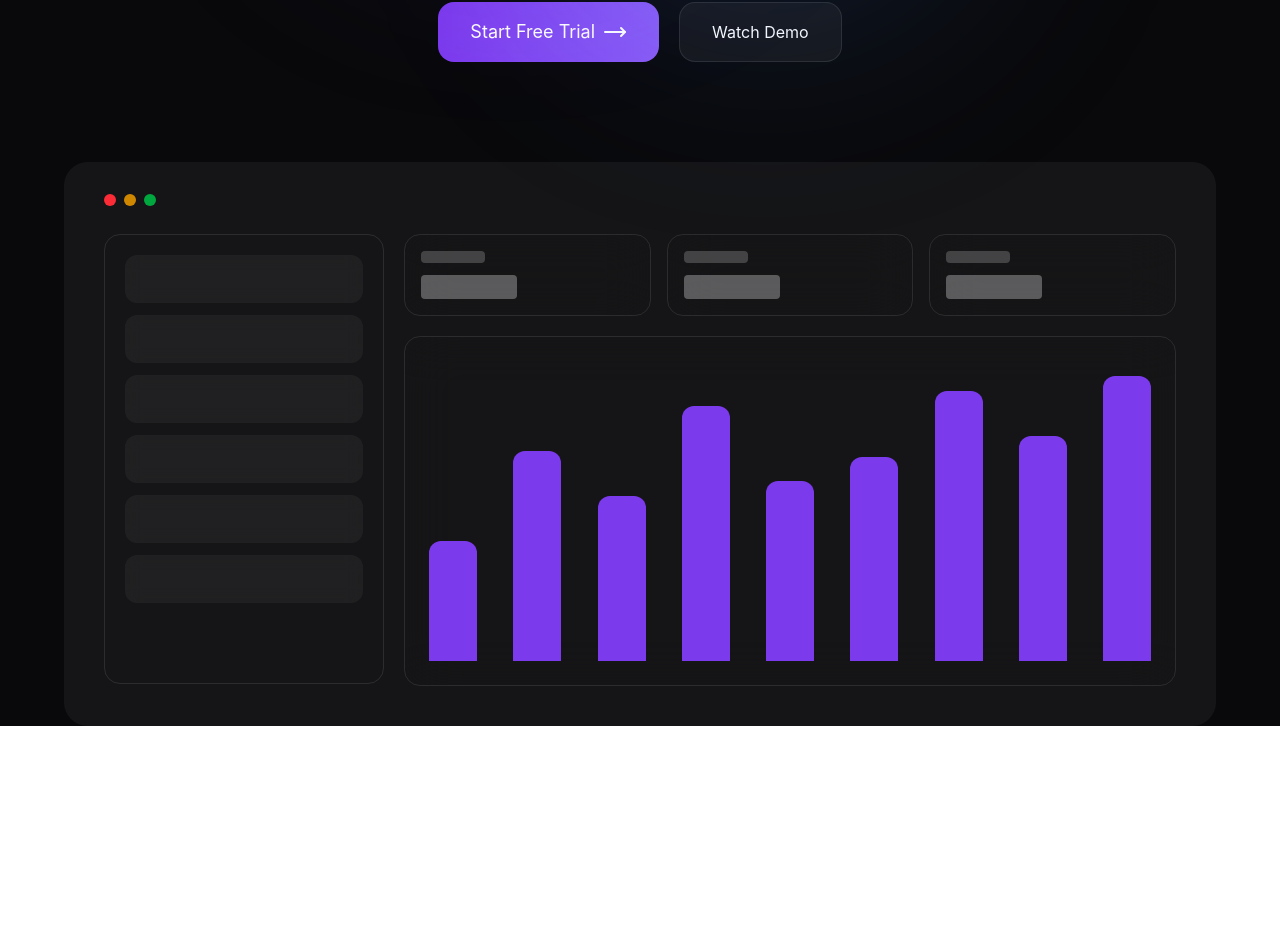
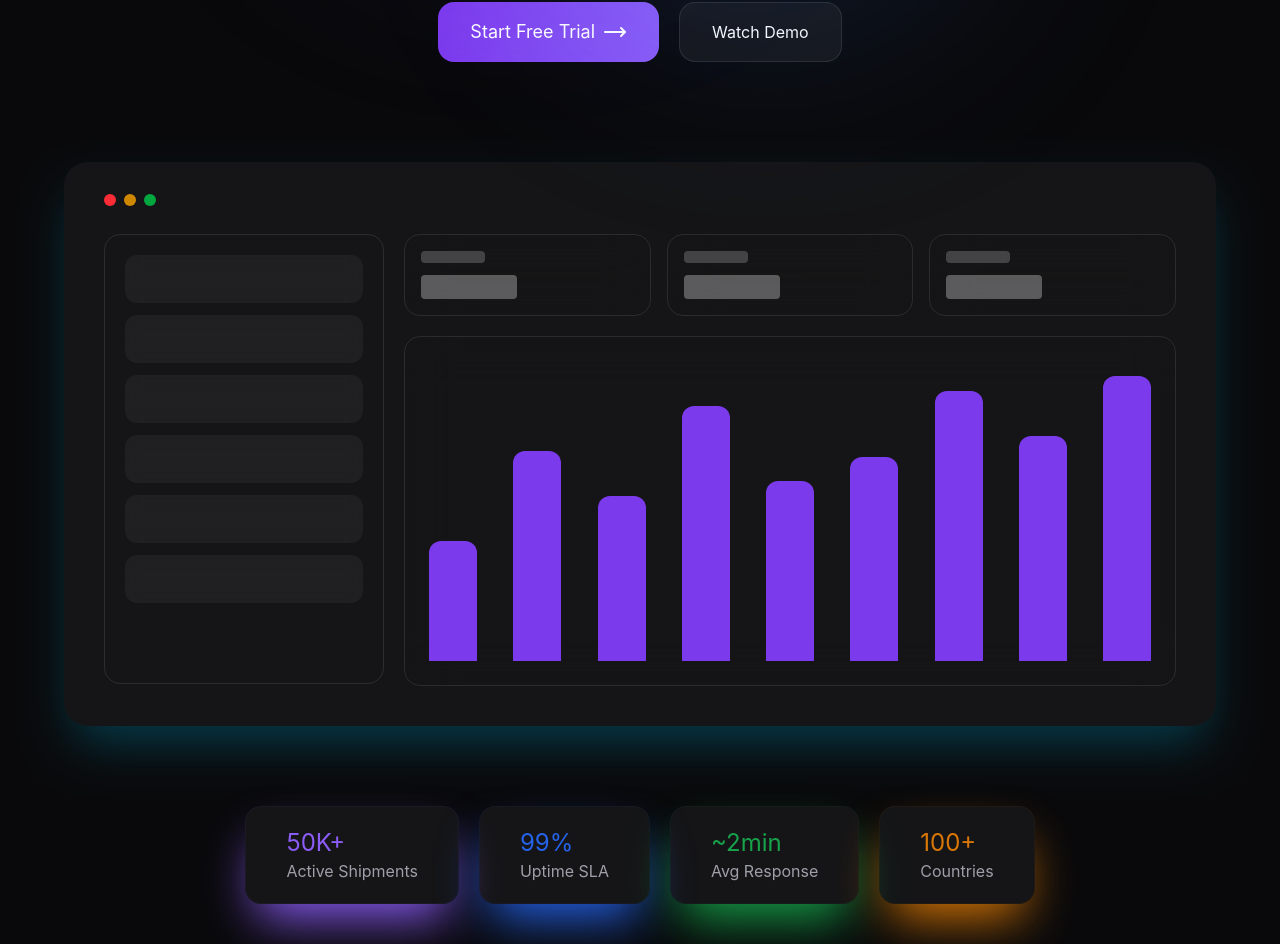
Before and after one commit to vvhh3/CargoDesk, a React (Vite) app in the folder Frontend/: page / in a window 1280 px wide. Shown: the part 533-1477 px from the top of the page. Before the commit the page ends 1259 px from the top, so only its background shows below. Built offline with nearby package versions, Linux system fonts and the light colour scheme.

Commit message:
add card

```diff
--- a/Frontend/src/Pages/Home.tsx
+++ b/Frontend/src/Pages/Home.tsx
@@ -47,8 +47,8 @@ const Home = () => {
                 </div>
 
                 {/* DashBoard demo */}
-                <div className="w-full max-w-6xl mx-auto">
-                    <div className="rounded-3xl bg-white/5 shadow-cyan-500/50">
+                <div className="w-full bg-white/5 rounded-3xl max-w-6xl mx-auto shadow-cyan-700/50 shadow-2xl">
+                    {/* <div className=""> */}
                     <div className="flex flex-col w-full px-10 pt-8 pb-10">
 
                         <div className="flex gap-2 max-h-3">
@@ -83,7 +83,7 @@ const Home = () => {
 
                                 <div className="h-[350px] w-full rounded-2xl border border-white/10 backdrop-blur-xl p-6 mt-5">
                                     <div className="flex items-end justify-between h-full">
-                                            {[40, 70, 55, 85, 60 , 68, 90, 75, 95].map((height, i) => (
+                                        {[40, 70, 55, 85, 60, 68, 90, 75, 95].map((height, i) => (
                                             <div key={i} className="flex-1 max-w-12 rounded-t-xl bg-[#7C3AED] " style={{ height: `${height}%` }}></div>
                                         ))}
                                     </div>
@@ -92,8 +92,39 @@ const Home = () => {
 
                         </div>
                     </div>
+                    {/* </div> */}
                 </div>
+            </section>
+
+            <section>
+
+                    <div className="flex justify-center items-center gap-5 mt-20 mb-10">
+                        <div className="flex flex-col border border-[#8B5CF6]/5 rounded-2xl px-10 py-5
+                        shadow-[#8B5CF6] shadow-2xl bg-white/5 ">
+                            <span className="text-[#8B5CF6] text-2xl">50K+</span>
+                            <span className="text-zinc-400">Active Shipments</span>
                         </div>
+
+                        <div className="flex flex-col border border-[#2563EB]/5 rounded-2xl px-10 py-5
+                        shadow-[#2563EB] shadow-2xl bg-white/5 ">
+                            <span className="text-[#2563EB] text-2xl">99%</span>
+                            <span className="text-zinc-400">Uptime SLA</span>
+                        </div>
+
+                        <div className="flex flex-col border border-[#16A34A]/5 rounded-2xl px-10 py-5
+                        shadow-[#16A34A] shadow-2xl bg-white/5 ">
+                            <span className="text-[#16A34A] text-2xl">~2min</span>
+                            <span className="text-zinc-400">Avg Response</span>
+                        </div>
+
+                        <div className="flex flex-col border border-[#D97706]/5 rounded-2xl px-10 py-5
+                        shadow-[#D97706] shadow-2xl bg-white/5 ">
+                            <span className="text-[#D97706] text-2xl">100+</span>
+                            <span className="text-zinc-400">Countries</span>
+                        </div>
+
+                    </div>
+
 
             </section>
         </div>
--- a/Frontend/src/index.css
+++ b/Frontend/src/index.css
@@ -5,6 +5,7 @@
 
 html,body,#root {
     min-height: 100%;
+    background: #09090B;
 }
 
 body {
```
Lines whose indentation alone changed are shown as unchanged.
